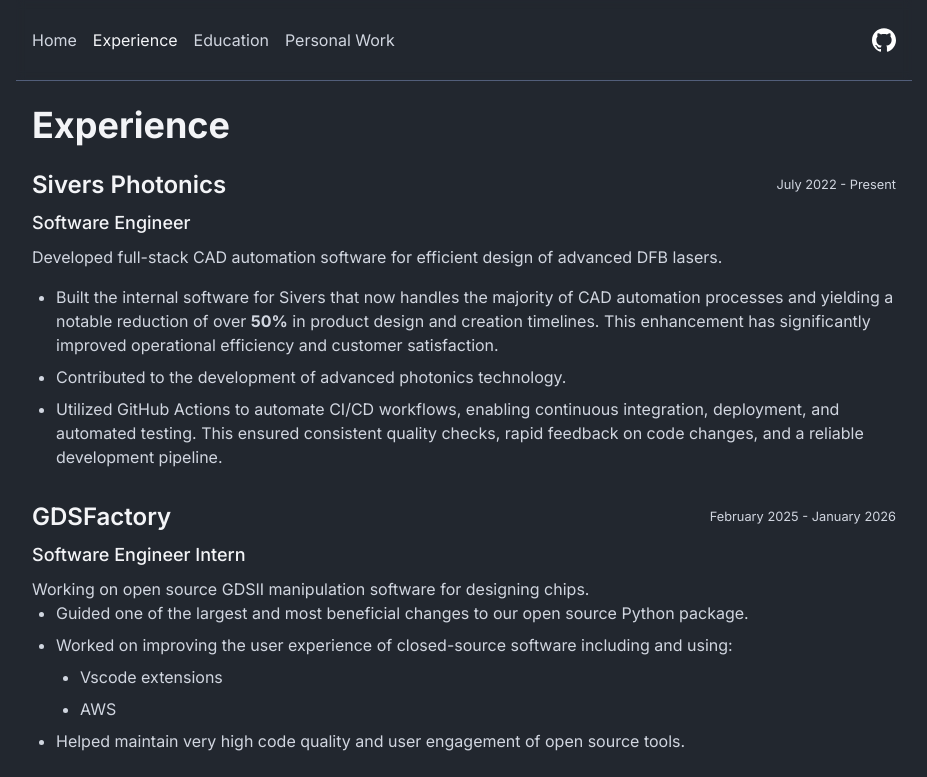
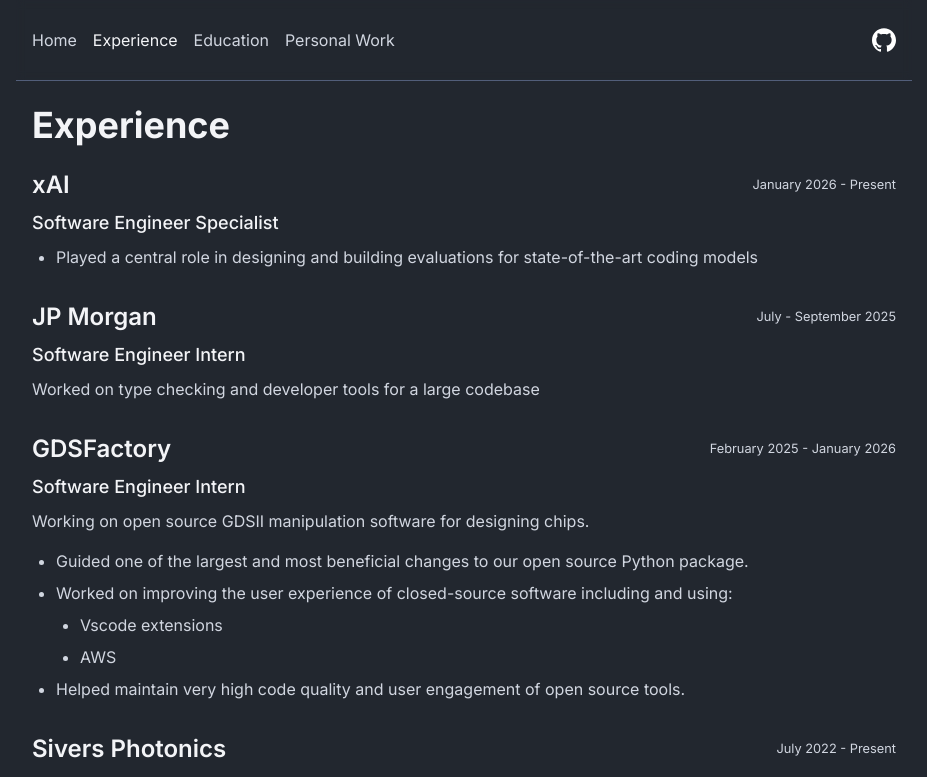
Before and after one commit to MatthewMckee4/MatthewMckee4, a Next.js app: page /experience in a window 1280 px wide. Shown: the top 777 px of the page, without its empty margins (176-1103 px from the left). Built offline with nearby package versions, Linux system fonts and the light colour scheme; a small style sheet from the web is missing.

Commit message:
Refactor resume (#18)
Added xAI as a position.

Moved around some sections and did some reformatting

```diff
--- a/src/app/experience/page.tsx
+++ b/src/app/experience/page.tsx
@@ -4,6 +4,59 @@
     return (
         <div>
             <h1 className="text-4xl font-bold mb-6">Experience</h1>
+
+            <ExperienceSection
+                workplace="xAI"
+                date="January 2026 - Present"
+                role="Software Engineer Specialist"
+            >
+                <ul className="list-disc pl-6 space-y-2 text-muted-foreground">
+                    <li>
+                        Played a central role in designing and building evaluations for
+                        state-of-the-art coding models
+                    </li>
+                </ul>
+            </ExperienceSection>
+
+            <ExperienceSection
+                workplace="JP Morgan"
+                date="July - September 2025"
+                role="Software Engineer Intern"
+            >
+                <p className="text-muted-foreground">
+                    Worked on type checking and developer tools for a large codebase
+                </p>
+            </ExperienceSection>
+
+            <ExperienceSection
+                workplace="GDSFactory"
+                date="February 2025 - January 2026"
+                role="Software Engineer Intern"
+            >
+                <p className="text-muted-foreground mb-4">
+                    Working on open source GDSII manipulation software for designing chips.
+                </p>
+                <ul className="list-disc pl-6 space-y-2 text-muted-foreground">
+                    <li>
+                        Guided one of the largest and most beneficial changes to our open source
+                        Python package.
+                    </li>
+                    <li>
+                        <p className="mb-2">
+                            Worked on improving the user experience of closed-source software
+                            including and using:
+                        </p>
+                        <ul className="list-disc pl-6 space-y-2 text-muted-foreground">
+                            <li>Vscode extensions</li>
+                            <li>AWS</li>
+                        </ul>
+                    </li>
+                    <li>
+                        Helped maintain very high code quality and user engagement of open source
+                        tools.
+                    </li>
+                </ul>
+            </ExperienceSection>
 
             <ExperienceSection
                 workplace="Sivers Photonics"
@@ -30,46 +83,6 @@
                         pipeline.
                     </li>
                 </ul>
-            </ExperienceSection>
-
-            <ExperienceSection
-                workplace="GDSFactory"
-                date="February 2025 - January 2026"
-                role="Software Engineer Intern"
-            >
-                <p className="text-muted-foreground">
-                    Working on open source GDSII manipulation software for designing chips.
-                </p>
-                <ul className="list-disc pl-6 space-y-2 text-muted-foreground">
-                    <li>
-                        Guided one of the largest and most beneficial changes to our open source
-                        Python package.
-                    </li>
-                    <li>
-                        <p className="mb-2">
-                            Worked on improving the user experience of closed-source software
-                            including and using:
-                        </p>
-                        <ul className="list-disc pl-6 space-y-2 text-muted-foreground">
-                            <li>Vscode extensions</li>
-                            <li>AWS</li>
-                        </ul>
-                    </li>
-                    <li>
-                        Helped maintain very high code quality and user engagement of open source
-                        tools.
-                    </li>
-                </ul>
-            </ExperienceSection>
-
-            <ExperienceSection
-                workplace="JP Morgan"
-                date="July - September 2025"
-                role="Software Engineer Intern"
-            >
-                <p className="text-muted-foreground">
-                    Worked on type checking and developer tools for a large codebase
-                </p>
             </ExperienceSection>
 
             <ExperienceSection
--- a/src/app/page.tsx
+++ b/src/app/page.tsx
@@ -5,11 +5,9 @@
 
             <div className="space-y-6 text-muted-foreground">
                 <p>
-                    I am currently in my 4th year at Glasgow University studying Computing Science
-                    and Mathematics.
+                    Software Engineer at xAI. Studying Computing Science and Mathematics at Glasgow
+                    University.
                 </p>
-
-                <p>I am a Software Engineer at Sivers Photonics, working on in-house software.</p>
 
                 <div>
                     <p className="mb-4">In my free time, I enjoy writing Rust and Python.</p>
```
Also changed, not shown: 2 other files (tests, documents, lock files or other folders).
